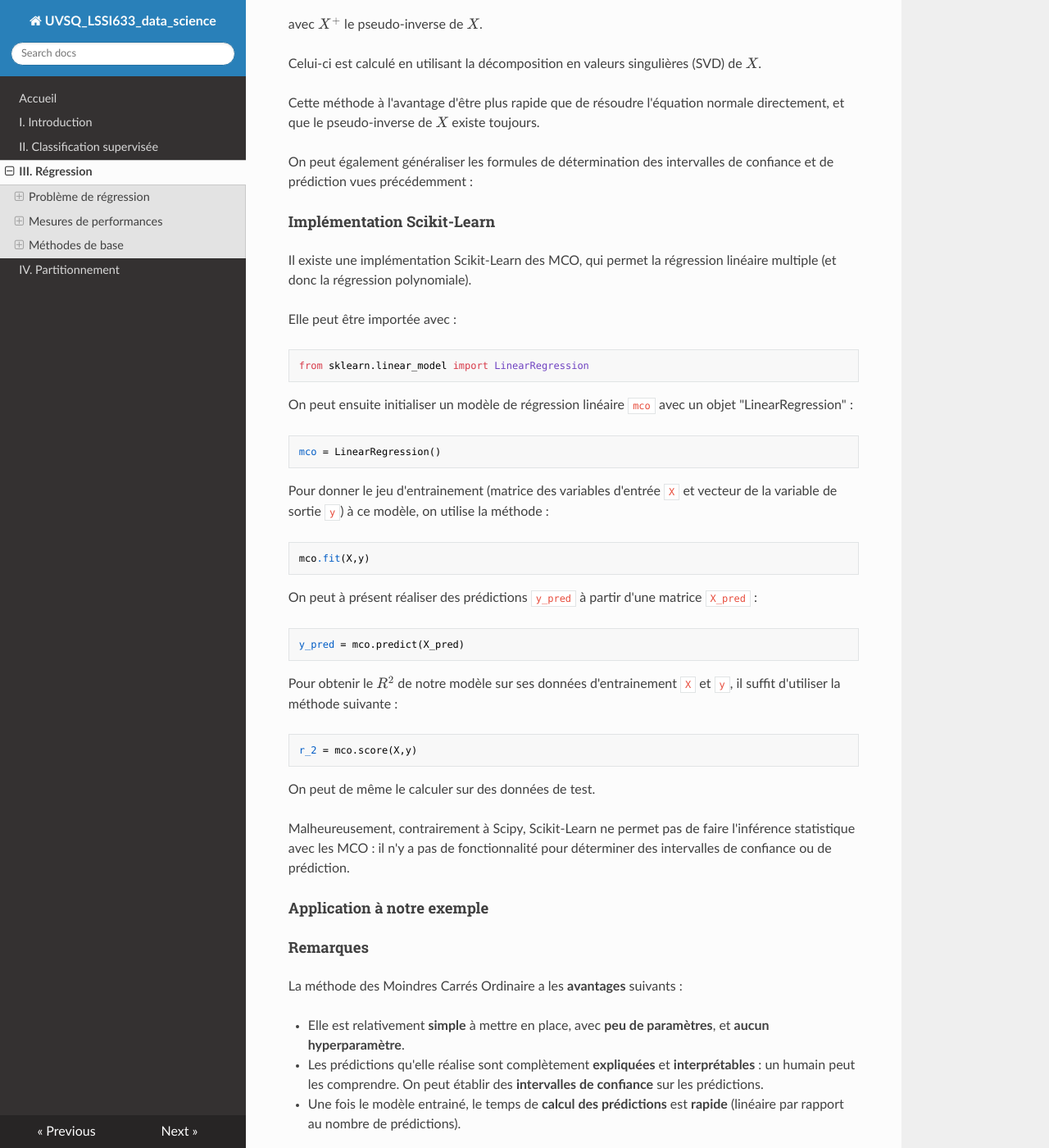
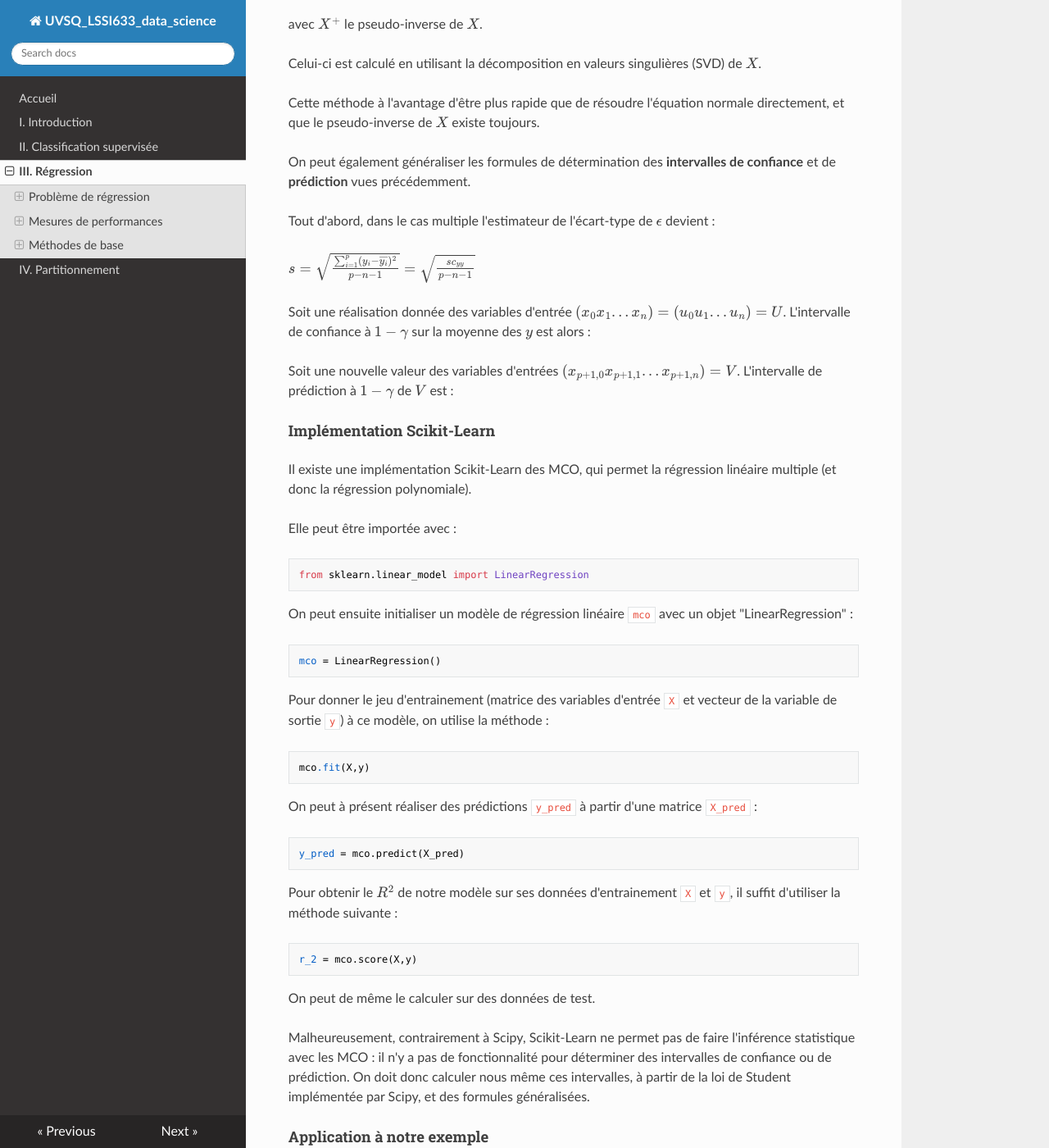
Before and after one commit to NicOudart/UVSQ_LSSI633_data_science, an MkDocs documentation site: the page built from docs/Chap3_Regression.md, in a window 1280 px wide and 1400 px high, scrolled down 20129 px. Shown: the whole window at 82% size. Built offline with MkDocs 1.6.1, drawn with Linux system fonts in a browser that asks for light colours; nearby versions of some CDN libraries.

Commit message:
-Progress on Chapter 3.

```diff
--- a/docs/Chap3_Regression.md
+++ b/docs/Chap3_Regression.md
@@ -617,7 +617,19 @@ Celui-ci est calculé en utilisant la décomposition en valeurs singulières (SV
 
 Cette méthode à l'avantage d'être plus rapide que de résoudre l'équation normale directement, et que le pseudo-inverse de $X$ existe toujours.
 
-On peut également généraliser les formules de détermination des intervalles de confiance et de prédiction vues précédemment :
+On peut également généraliser les formules de détermination des **intervalles de confiance** et de **prédiction** vues précédemment.
+
+Tout d'abord, dans le cas multiple l'estimateur de l'écart-type de $\epsilon$ devient :
+
+$s = \sqrt{\frac{\sum_{i=1}^{p} (y_i-\overline{y_i})^2}{p-n-1}} = \sqrt{\frac{sc_{yy}}{p-n-1}}$
+
+Soit une réalisation donnée des variables d'entrée $(x_0 x_1 ... x_n) = (u_0 u_1 ... u_n) = U$.
+L'intervalle de confiance à $1-\gamma$ sur la moyenne des $y$ est alors :
+
+
+
+Soit une nouvelle valeur des variables d'entrées $(x_{p+1,0} x_{p+1,1} ... x_{p+1,n}) = V$.
+L'intervalle de prédiction à $1-\gamma$ de $V$ est :
 
 
 
@@ -658,6 +670,7 @@ r_2 = mco.score(X,y)
 On peut de même le calculer sur des données de test.
 
 Malheureusement, contrairement à Scipy, Scikit-Learn ne permet pas de faire l'inférence statistique avec les MCO : il n'y a pas de fonctionnalité pour déterminer des intervalles de confiance ou de prédiction.
+On doit donc calculer nous même ces intervalles, à partir de la loi de Student implémentée par Scipy, et des formules généralisées.
 
 #### Application à notre exemple
 
```
